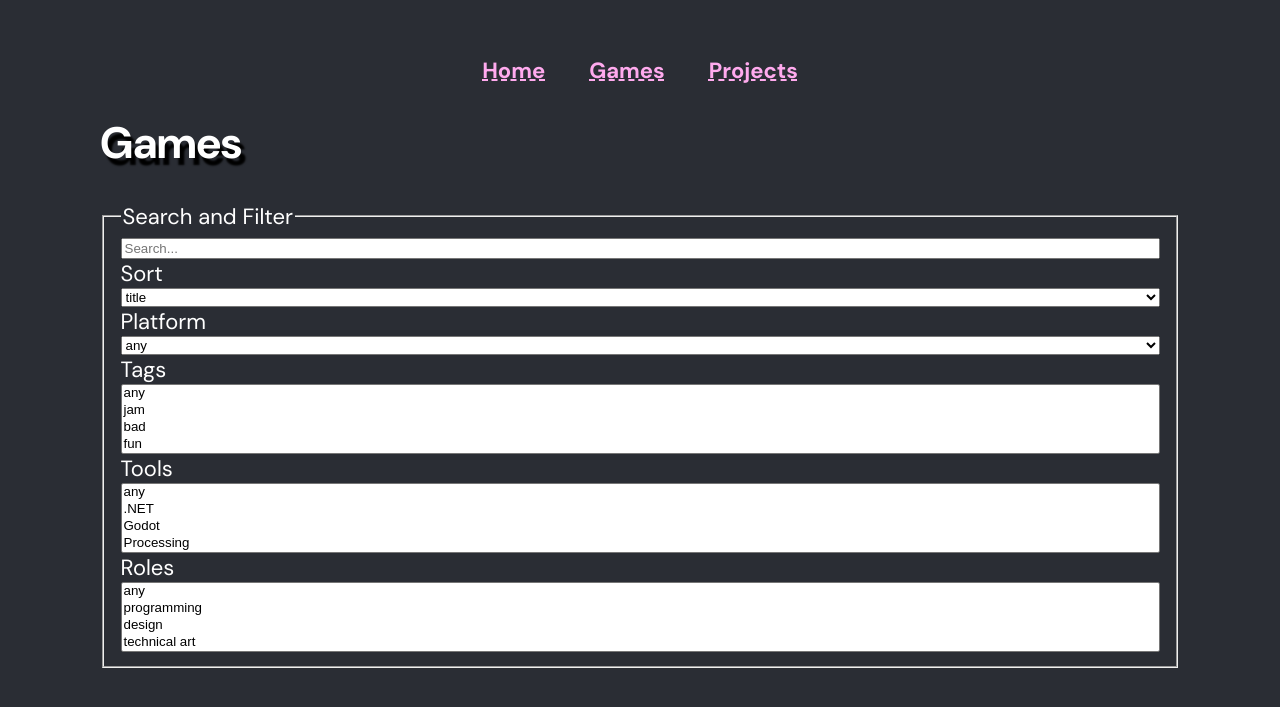
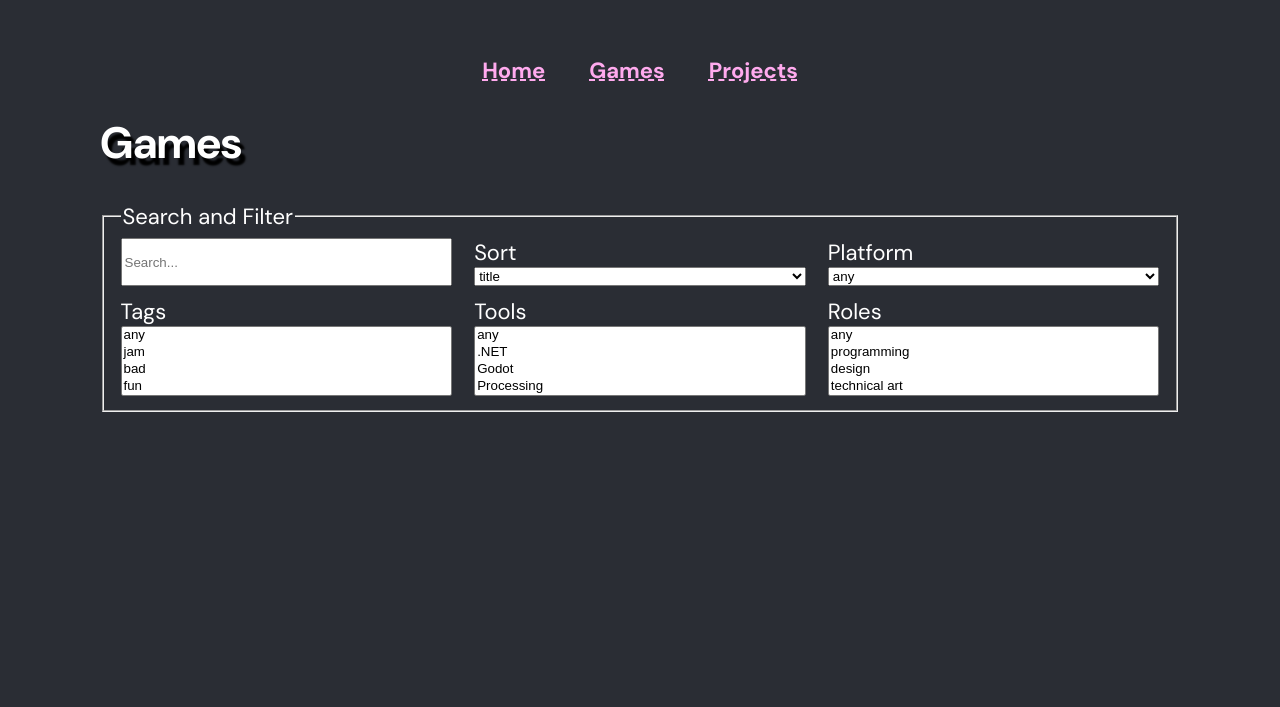
Before and after one commit to tm-nielsen/portfolio-site, a Jekyll site: the page built from games.html, in a window 1280 px wide. Shown: the top 707 px of the page. Built offline with Jekyll 4.4.1, drawn with Linux system fonts in a browser that asks for light colours.

Commit message:
Improved search & sort area styling - added fieldset grid styling for form area - added games stylesheet link to games index page - added fix wor labelled input width within a grid form

```diff
--- a/css/games.css
+++ b/css/games.css
@@ -1,3 +1,11 @@
+fieldset {
+    display: grid;
+    grid-template-columns: repeat(auto-fill, minmax(clamp(25%, 8ch, 100%), 1fr));
+    gap: 0.5em 1em;
+
+    label input { width: 100%; }
+}
+
 .game-capsule {
     height: 12em;
     max-height: 30vw;
--- a/games.html
+++ b/games.html
@@ -3,6 +3,8 @@ permalink: /games/
 layout: base
 game: false
 ---
+
+<link rel="stylesheet" href="/css/games.css" />
 
 {%- assign game_pages = site.pages | where: "game", true -%}
 {%- assign tags = game_pages
```
Also changed, not shown: other parts of games.html (+1 -1 lines).
